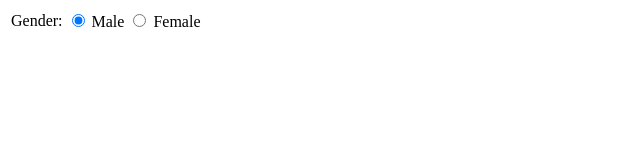
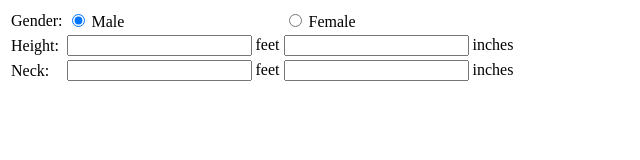
Before and after one commit to CampfireBros/Fitness-Tracker, a plain HTML site: page web/src/index.html in a window 1280 px wide. Shown: the whole page, without its empty margins (0-640 px from the left). Drawn offline with Linux system fonts and the light colour scheme.

Commit message:
began index file for website

```diff
--- a/web/src/index.html
+++ b/web/src/index.html
@@ -23,6 +23,36 @@
                     </label>
                 </td>
             </tr>
+        <tr>
+            <td>
+                Height:
+            </td>
+            <td>
+                <input type="text"  id="hfeet"
+                       style="text-align: right;">
+                feet
+            </td>
+            <td>
+                <input type="text" id="hinch"
+                        style="text-align: right;">
+                inches
+            </td>
+        </tr>
+        <tr>
+            <td>
+                Neck:
+            </td>
+            <td>
+                <input type="text" id="nfeet"
+                       style="text-align: right;">
+                feet
+            </td>
+            <td>
+                <input type="text"  id="ninch"
+                       style="text-align: right;">
+                inches
+            </td>
+        </tr>
     </table>
 </body>
 </html>
```
